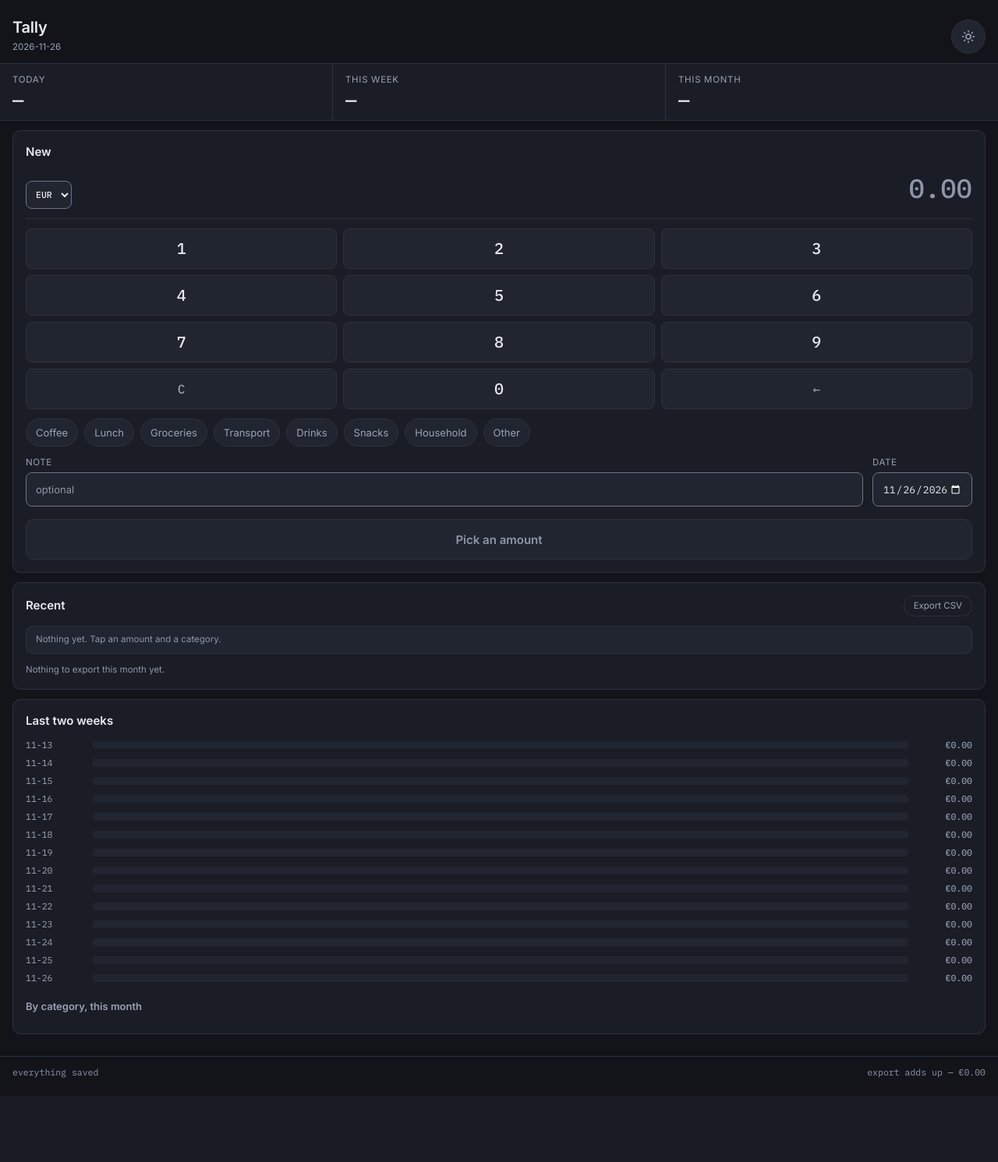
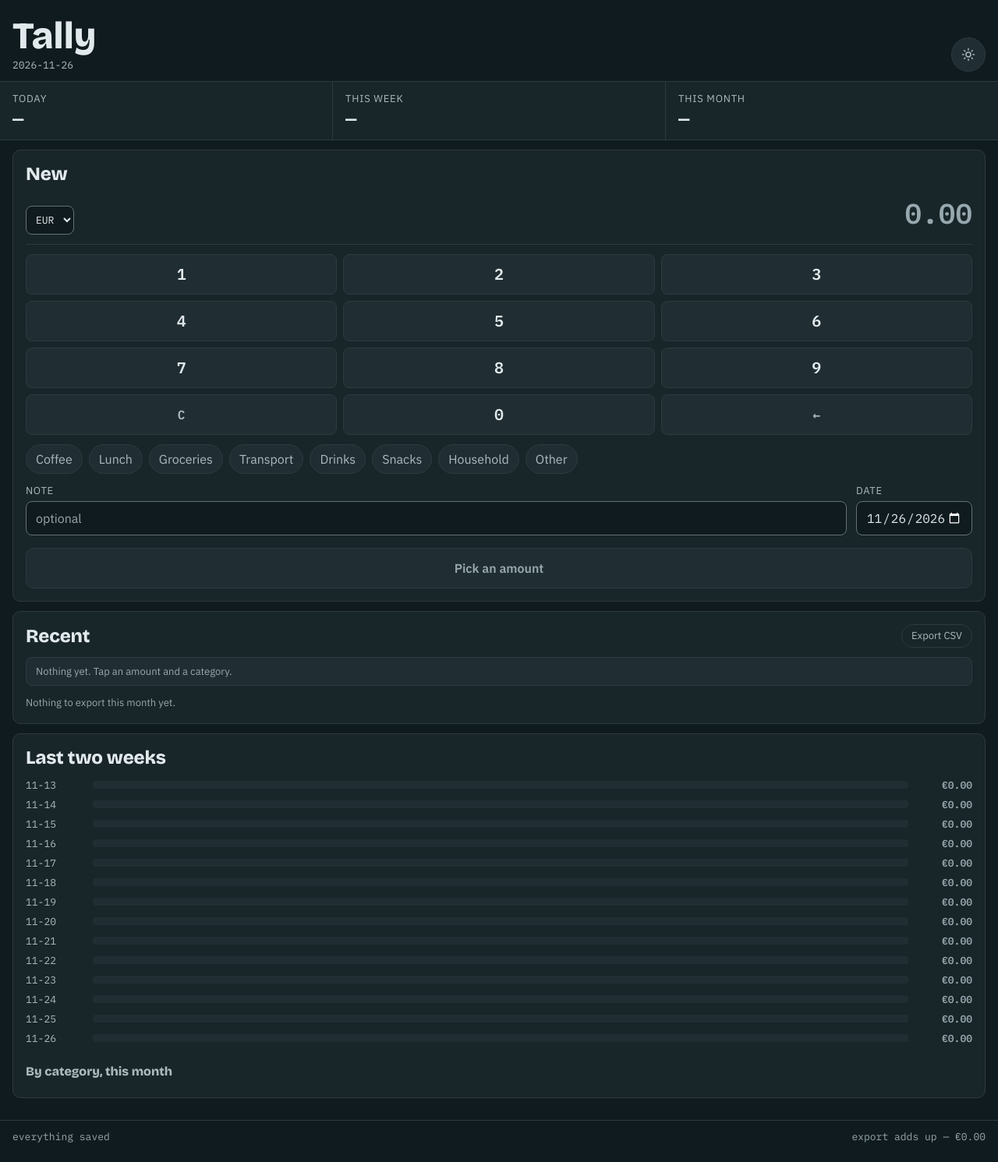
Before and after one commit to luke-zhang-cs-py/tally, a Flask app: page / in a window 1280 px wide. Shown: the whole page at 78% size. Before the commit the page ends 1383 px from the top, so only its background shows below. Run offline with Flask 3, Linux system fonts and the light colour scheme; data that the repository does not hold is empty.

Commit message:
Theme: ash blue + apricot, Bricolage/Plex type, 3x type scale
The thirteen core tokens in every theme block (static/css/style.css and
docs/index.html, so docs/app/ too) are the Tally palette from the
portfolio's design/palettes.json, verbatim. The extras are derived from
it in OKLCH: tints at the dominant's hue (221) and low chroma, status
colours at low chroma that keep their meaning (green 150, amber 88,
red 25).

Two consequences of the fixed palette:
  * border-strong is 2.78:1 (dark) and 2.85:1 (light) on surface-subtle,
    so inputs and the currency select are now filled with bg, and the
    test checks their edge against bg and surface -- both sides of it.
  * text-subtle is 4.31:1 on accent-subtle in light. Nothing paints
    accent-subtle, so it is checked for the two stronger text colours,
    and a new assertion fails the moment any rule uses it as a
    background.

Type: --font-display/sans/mono are Bricolage Grotesque, IBM Plex Sans and
IBM Plex Mono, loaded from fonts.css (self-hosted) on every page; the
Google Fonts link, Inter and the system stacks are gone. --text-sm 13,
--text-base 16, --text-xl 48, --text-display. Headings are display 800;
the write-up headline is --text-display; counts, dates and figures are
mono with tabular-nums. No 500 weights remain. The theme test now also
checks each page loads fonts.css and names no banned family.

Module bar labels on the write-up are cut with an ellipsis instead of
running over their bar. Figures refreshed: 311 tests, 774 statements.

Co-Authored-By: Claude Opus 5.5 <noreply@anthropic.com>

```diff
--- a/docs/app/css/static.css
+++ b/docs/app/css/static.css
@@ -28,7 +28,7 @@
 
 .staticBanner b { color: var(--color-text-primary); font-weight: var(--weight-semibold); }
 .staticBanner code {
-  font: var(--weight-regular) var(--text-xs) var(--font-mono); color: var(--color-text-primary);
+  font: var(--weight-regular) var(--text-sm) var(--font-mono); color: var(--color-text-primary);
   background: var(--color-surface-subtle); border-radius: var(--radius-xs); padding: 1px var(--space-1);
 }
 .staticBanner a { color: var(--color-accent); text-decoration: none; }
@@ -40,7 +40,7 @@
    which is a much stronger claim than the banner above it makes. */
 .staticBanner .warn {
   display: block; margin-top: var(--space-2); color: var(--color-danger);
-  font-weight: var(--weight-medium);
+  font-weight: var(--weight-semibold);
 }
 
 /* The counterpart of "it lives in this browser": a way to take it back out
--- a/static/css/style.css
+++ b/static/css/style.css
@@ -1,8 +1,9 @@
-/* One type scale and one palette, both declared here.
+/* One type scale and one palette, both declared here (see DESIGN.md).
  *
- * Same family as the other apps: Inter for prose, IBM Plex Mono with tabular
- * figures for anything numeric, so a column of money lines up -- which is the
- * one thing a column of money has to do.
+ * Same family as the other apps: Bricolage Grotesque for headings, IBM Plex
+ * Sans for prose, IBM Plex Mono with tabular figures for anything numeric, so
+ * a column of money lines up -- which is the one thing a column of money has
+ * to do. All three are self-hosted: static/fonts.css, loaded before this file.
  *
  * Sized for a thumb first. Every control that gets tapped is at least 44px,
  * because this app is judged on the seconds between opening it and having
@@ -32,26 +33,27 @@
   --space-6: 24px;
   --space-7: 28px;
 
-  /* typography */
-  --font-sans: 'Inter', system-ui, -apple-system, sans-serif;
-  --font-mono: 'IBM Plex Mono', ui-monospace, monospace;
-  --text-2xs: 10.5px;
-  --text-xs: 11px;
-  --text-sm: 11.5px;
-  --text-base: 13px;
-  --text-md: 15px;
-  --text-lg: 16px;
-  --text-xl: 17px;
-  --text-2xl: 20px;
-  --text-3xl: 24px;
-  --text-4xl: 34px;
+  /* typography. The family scale is 3x a step: --text-sm (mono meta),
+     --text-base (body, controls), --text-xl (headings), --text-display. The
+     keypad needs a few practical sizes between them; those are app-only. */
+  --font-display: "Bricolage Grotesque", sans-serif;
+  --font-sans: "IBM Plex Sans", sans-serif;
+  --font-mono: "IBM Plex Mono", monospace;
+  --text-sm: 13px;
+  --text-base: 16px;
+  --text-xl: 48px;
+  --text-display: clamp(64px, 14vw, 144px);
+  --text-md: 20px;     /* app-only: key digits, the delete cross */
+  --text-lg: 24px;     /* app-only: card headings, the totals strip */
+  --text-2xl: 36px;    /* app-only: the amount being typed */
   --leading-tight: 1.1;
   --leading-snug: 1.2;
   --leading-body: 1.5;
   --leading-relaxed: 1.65;
   --weight-regular: 400;
-  --weight-medium: 500;
   --weight-semibold: 600;
+  --weight-display-light: 200;   /* display type uses only these two */
+  --weight-display-heavy: 800;
   --tracking-tight: -0.01em;
   --tracking-label: 0.05em;
   --tracking-caps: 0.06em;
@@ -71,50 +73,53 @@
    tests/test_theme.py. */
 :where(:root), .theme-dark {
   color-scheme: dark;
-  --color-bg: #12141a;               /* the page, the header */
-  --color-surface: #1a1d26;          /* cards, the totals strip */
-  --color-surface-subtle: #21252f;   /* keys, chips, inputs, entry rows, bar rails */
-  --color-surface-pressed: #2a2e3a;  /* a key or a habit button while held */
-  --color-border: #2c313d;           /* separators and card edges */
-  --color-border-strong: #6b7387;    /* form fields: 3:1 against surface and surface-subtle */
-  --color-text-primary: #e8eaf0;
-  --color-text-muted: #9aa2b4;
-  --color-text-subtle: #8e96a9;      /* was #6b7387: 3.23:1 on the keys, 5.17:1 now */
-  --color-accent: #6ea8fe;
-  --color-accent-hover: #9cc3ff;
-  --color-accent-subtle: #1c2b45;
-  --color-text-on-accent: #0d1017;
-  --color-danger: #e8695d;
-  --color-danger-subtle: #2b1a18;
-  --color-success: #4bbd8a;
-  --color-success-subtle: #16281f;
-  --color-warning: #e8b04b;          /* text here: the pending mark and the notice */
-  --color-warning-subtle: #2a2118;
-  --color-banner: #1c1a15;           /* the browser build's storage banner (static.css) */
+  --color-bg: #101B1F;               /* the page, the header, form fields */
+  --color-surface: #182529;          /* cards, the totals strip */
+  --color-surface-subtle: #202E33;   /* keys, chips, entry rows, bar rails */
+  --color-surface-pressed: #28373C;  /* a key or a habit button while held */
+  --color-border: #2C3B3F;           /* separators and card edges */
+  --color-border-strong: #607278;    /* form fields: 3:1 against surface and bg */
+  --color-text-primary: #E1E9EC;
+  --color-text-muted: #ACBABF;
+  --color-text-subtle: #97A8AE;
+  --color-accent: #DAA57A;
+  --color-accent-hover: #ECBC96;
+  --color-accent-subtle: #422E1E;
+  --color-text-on-accent: #25170C;
+  --color-danger: #DF7F78;
+  /* Extras, derived from the dominant (ash blue, hue 221) and the accent
+     (apricot, hue 60) in OKLCH: tints at the dominant's low chroma, status
+     colours that keep their meaning -- green 150, amber 88, red 25. */
+  --color-danger-subtle: #36201E;
+  --color-success: #8AC195;
+  --color-success-subtle: #1C2B1F;
+  --color-warning: #DFC176;          /* text here: the pending mark and the notice */
+  --color-warning-subtle: #2D2615;
+  --color-banner: #261F19;           /* the browser build's storage banner (static.css) */
   --icon-moon: none; --icon-sun: inline;   /* the toggle shows where it will take you */
 }
 .theme-light {
   color-scheme: light;
-  --color-bg: #f3f4f7;
-  --color-surface: #ffffff;
-  --color-surface-subtle: #eceef3;
-  --color-surface-pressed: #dfe3ea;
-  --color-border: #d5d9e2;
-  --color-border-strong: #7d8597;
-  --color-text-primary: #12141a;
-  --color-text-muted: #4a5265;
-  --color-text-subtle: #565e71;
-  --color-accent: #2059bd;
-  --color-accent-hover: #1d4fa3;
-  --color-accent-subtle: #e3ecfb;
-  --color-text-on-accent: #ffffff;
-  --color-danger: #b4372c;
-  --color-danger-subtle: #fbe6e3;
-  --color-success: #1c7a4f;
-  --color-success-subtle: #e2f3ea;
-  --color-warning: #875900;
-  --color-warning-subtle: #fbf0d9;
-  --color-banner: #faf6ec;
+  --color-bg: #EFF7FA;
+  --color-surface: #F8FDFE;
+  --color-surface-subtle: #E4EFF3;
+  --color-surface-pressed: #DEECF2;
+  --color-border: #D1DDE1;
+  --color-border-strong: #7D9096;
+  --color-text-primary: #1E282C;
+  --color-text-muted: #4C5E64;
+  --color-text-subtle: #5A6C73;
+  --color-accent: #8D5C33;
+  --color-accent-hover: #724720;
+  --color-accent-subtle: #F7E0CE;
+  --color-text-on-accent: #FFF9F4;
+  --color-danger: #A83634;
+  --color-danger-subtle: #FDE7E4;
+  --color-success: #346841;
+  --color-success-subtle: #E2F2E4;
+  --color-warning: #775C0E;
+  --color-warning-subtle: #F8EED5;
+  --color-banner: #FDF2EA;
   --icon-moon: inline; --icon-sun: none;
 }
 
@@ -135,10 +140,13 @@ body {
   border-bottom: 1px solid var(--color-border);
 }
 h1 {
-  margin: 0; font-size: var(--text-2xl); font-weight: var(--weight-semibold);
+  margin: 0; font: var(--weight-display-heavy) var(--text-xl)/var(--leading-tight) var(--font-display);
   letter-spacing: var(--tracking-tight);
 }
-.sub { margin: 2px 0 0; color: var(--color-text-muted); font-size: var(--text-sm); }
+.sub {
+  margin: 2px 0 0; color: var(--color-text-muted);
+  font: var(--weight-regular) var(--text-sm) var(--font-mono); font-variant-numeric: tabular-nums;
+}
 
 /* The theme toggle. Both icons are in the markup; the theme tokens say which
  * one shows, so it is right before any script runs. */
@@ -166,14 +174,14 @@ h1 {
 }
 .figure {
   display: block; margin-top: 2px;
-  font: var(--weight-medium) var(--text-3xl)/var(--leading-snug) var(--font-mono);
+  font: var(--weight-semibold) var(--text-lg)/var(--leading-snug) var(--font-mono);
   font-variant-numeric: tabular-nums;
 }
-.figure.small { font-size: var(--text-md); }
+.figure.small { font-size: var(--text-base); }
 /* A second currency on the same day, stacked under the first rather than
  * summed -- adding euros to dollars needs a rate this app does not have. */
 .figure .also {
-  display: block; font-size: var(--text-base); color: var(--color-text-muted); margin-top: 1px;
+  display: block; font-size: var(--text-sm); color: var(--color-text-muted); margin-top: 1px;
 }
 
 main { padding: var(--gap) var(--space-4) var(--space-7); display: grid; gap: var(--gap); }
@@ -182,10 +190,15 @@ main { padding: var(--gap) var(--space-4) var(--space-7); display: grid; gap: va
   background: var(--color-surface); border: 1px solid var(--color-border);
   border-radius: var(--radius-md); padding: var(--space-4);
 }
-.card h2 { margin: 0 0 var(--space-3); font-size: var(--text-md); font-weight: var(--weight-semibold); }
+.card h2 {
+  margin: 0 0 var(--space-3);
+  font: var(--weight-display-heavy) var(--text-lg)/var(--leading-snug) var(--font-display);
+  letter-spacing: var(--tracking-tight);
+}
 .card h3 {
-  margin: var(--space-5) 0 var(--space-2); font-size: var(--text-base);
-  font-weight: var(--weight-semibold); color: var(--color-text-muted);
+  margin: var(--space-6) 0 var(--space-2);
+  font: var(--weight-display-heavy) var(--text-base)/var(--leading-snug) var(--font-display);
+  color: var(--color-text-muted);
 }
 .cardHead {
   display: flex; align-items: center; justify-content: space-between;
@@ -206,12 +219,15 @@ main { padding: var(--gap) var(--space-4) var(--space-7); display: grid; gap: va
 }
 .usual button:hover { border-color: var(--color-accent); }
 .usual button:active { background: var(--color-surface-pressed); }
-.usual .what { font-size: var(--text-base); font-weight: var(--weight-medium); }
+.usual .what { font-size: var(--text-base); font-weight: var(--weight-semibold); }
 .usual .much {
-  font: var(--weight-medium) var(--text-sm) var(--font-mono); font-variant-numeric: tabular-nums;
+  font: var(--weight-semibold) var(--text-sm) var(--font-mono); font-variant-numeric: tabular-nums;
   color: var(--color-accent);
 }
-.usual .often { font-size: var(--text-2xs); color: var(--color-text-subtle); }
+.usual .often {
+  font: var(--weight-regular) var(--text-sm) var(--font-mono); font-variant-numeric: tabular-nums;
+  color: var(--color-text-subtle);
+}
 
 /* ------------------------------------------------------------ the keypad */
 
@@ -222,25 +238,25 @@ main { padding: var(--gap) var(--space-4) var(--space-7); display: grid; gap: va
 }
 .amount {
   flex: 1; text-align: right;
-  font: var(--weight-medium) var(--text-4xl)/var(--leading-tight) var(--font-mono);
+  font: var(--weight-semibold) var(--text-2xl)/var(--leading-tight) var(--font-mono);
   font-variant-numeric: tabular-nums;
 }
 .amount.zero { color: var(--color-text-subtle); }
 .currencyPick select {
-  min-height: 36px; background: var(--color-surface-subtle); color: var(--color-text-primary);
+  min-height: 36px; background: var(--color-bg); color: var(--color-text-primary);
   border: 1px solid var(--color-border-strong); border-radius: var(--radius-sm);
   padding: var(--space-2);
-  font: var(--weight-medium) var(--text-sm) var(--font-mono);
+  font: var(--weight-regular) var(--text-sm) var(--font-mono);
 }
 
 .keys { display: grid; grid-template-columns: repeat(3, 1fr); gap: var(--space-2); }
 .keys button {
-  min-height: 52px; font: var(--weight-medium) var(--text-2xl) var(--font-mono);
+  min-height: 52px; font: var(--weight-semibold) var(--text-md) var(--font-mono);
   background: var(--color-surface-subtle); color: var(--color-text-primary);
   border: 1px solid var(--color-border); border-radius: var(--radius-sm); cursor: pointer;
 }
 .keys button:active { background: var(--color-surface-pressed); }
-.keys button.soft { font-size: var(--text-lg); color: var(--color-text-muted); }
+.keys button.soft { font-size: var(--text-base); color: var(--color-text-muted); }
 
 .chips { display: flex; flex-wrap: wrap; gap: var(--space-2); margin: var(--space-3) 0 var(--space-1); }
 .chips button {
@@ -251,7 +267,7 @@ main { padding: var(--gap) var(--space-4) var(--space-7); display: grid; gap: va
 }
 .chips button[aria-pressed="true"] {
   background: var(--color-accent); border-color: var(--color-accent);
-  color: var(--color-text-on-accent); font-weight: var(--weight-medium);
+  color: var(--color-text-on-accent); font-weight: var(--weight-semibold);
 }
 
 .row {
@@ -266,7 +282,7 @@ main { padding: var(--gap) var(--space-4) var(--space-7); display: grid; gap: va
 }
 input {
   min-height: var(--tap); font: var(--weight-regular) var(--text-base) var(--font-sans);
-  background: var(--color-surface-subtle); color: var(--color-text-primary);
+  background: var(--color-bg); color: var(--color-text-primary);
   border: 1px solid var(--color-border-strong); border-radius: var(--radius-sm);
   padding: var(--space-2) var(--space-3);
 }
@@ -278,7 +294,7 @@ input:focus { outline: 2px solid var(--color-accent); outline-offset: -1px; }
   width: 100%; min-height: 52px; margin-top: var(--space-4);
   background: var(--color-accent); border: 1px solid var(--color-accent);
   color: var(--color-text-on-accent);
-  border-radius: var(--radius-md); font: var(--weight-semibold) var(--text-md) var(--font-sans);
+  border-radius: var(--radius-md); font: var(--weight-semibold) var(--text-base) var(--font-sans);
   cursor: pointer;
 }
 .save:disabled {
@@ -297,16 +313,16 @@ input:focus { outline: 2px solid var(--color-accent); outline-offset: -1px; }
 }
 .entries .what { font-size: var(--text-base); }
 .entries .when {
-  display: block; color: var(--color-text-subtle); font-size: var(--text-2xs);
-  font-family: var(--font-mono);
+  display: block; color: var(--color-text-subtle); font-size: var(--text-sm);
+  font-family: var(--font-mono); font-variant-numeric: tabular-nums;
 }
 .entries .much {
-  font: var(--weight-medium) var(--text-base) var(--font-mono); font-variant-numeric: tabular-nums;
+  font: var(--weight-semibold) var(--text-base) var(--font-mono); font-variant-numeric: tabular-nums;
 }
 .entries .pending { color: var(--color-warning); }
 .iconButton {
   background: none; border: none; color: var(--color-text-subtle);
-  min-width: 34px; min-height: 34px; font-size: var(--text-xl); cursor: pointer;
+  min-width: 34px; min-height: 34px; font-size: var(--text-md); cursor: pointer;
 }
 .iconButton:hover { color: var(--color-danger); }
 .empty { color: var(--color-text-subtle); font-size: var(--text-sm); }
@@ -325,7 +341,7 @@ input:focus { outline: 2px solid var(--color-accent); outline-offset: -1px; }
   border-radius: 0 var(--radius-xs) var(--radius-xs) 0;
 }
 .bar .val {
-  text-align: right; font: var(--weight-medium) var(--text-sm) var(--font-mono);
+  text-align: right; font: var(--weight-semibold) var(--text-sm) var(--font-mono);
   font-variant-numeric: tabular-nums;
 }
 .bar.none .val { color: var(--color-text-subtle); }
--- a/templates/index.html
+++ b/templates/index.html
@@ -3,7 +3,7 @@
 <head>
 <meta charset="utf-8">
 <meta name="viewport" content="width=device-width, initial-scale=1, viewport-fit=cover">
-<meta name="theme-color" content="#12141a">
+<meta name="theme-color" content="#101B1F">
 <meta name="mobile-web-app-capable" content="yes">
 <title>Tally</title>
 <!-- Not needed to theme the page: class="theme-dark" above already does
@@ -18,8 +18,9 @@
   if (/^[a-z]+$/.test(saved)) document.documentElement.classList.replace('theme-dark', 'theme-' + saved);
 })();
 </script>
-<link rel="preconnect" href="https://fonts.googleapis.com">
-<link href="https://fonts.googleapis.com/css2?family=Inter:wght@400;500;600&family=IBM+Plex+Mono:wght@400;500&display=swap" rel="stylesheet">
+<!-- Self-hosted type (DESIGN.md): no request leaves this machine, so the app
+     looks the same offline as on the network. -->
+<link rel="stylesheet" href="{{ url_for('static', filename='fonts.css') }}">
 <link rel="stylesheet" href="{{ url_for('static', filename='css/style.css') }}">
 </head>
 <body>
--- a/tools/static_src/css/static.css
+++ b/tools/static_src/css/static.css
@@ -28,7 +28,7 @@
 
 .staticBanner b { color: var(--color-text-primary); font-weight: var(--weight-semibold); }
 .staticBanner code {
-  font: var(--weight-regular) var(--text-xs) var(--font-mono); color: var(--color-text-primary);
+  font: var(--weight-regular) var(--text-sm) var(--font-mono); color: var(--color-text-primary);
   background: var(--color-surface-subtle); border-radius: var(--radius-xs); padding: 1px var(--space-1);
 }
 .staticBanner a { color: var(--color-accent); text-decoration: none; }
@@ -40,7 +40,7 @@
    which is a much stronger claim than the banner above it makes. */
 .staticBanner .warn {
   display: block; margin-top: var(--space-2); color: var(--color-danger);
-  font-weight: var(--weight-medium);
+  font-weight: var(--weight-semibold);
 }
 
 /* The counterpart of "it lives in this browser": a way to take it back out
```
Also changed, not shown: docs/app/css/style.css (+98 -82 lines), docs/app/index.html (+4 -3 lines), docs/index.html (+65 -45 lines), tests/test_build_static.py (+2 -0 lines), tests/test_theme.py (+31 -2 lines), tools/build_static.py (+10 -0 lines), README.md.
